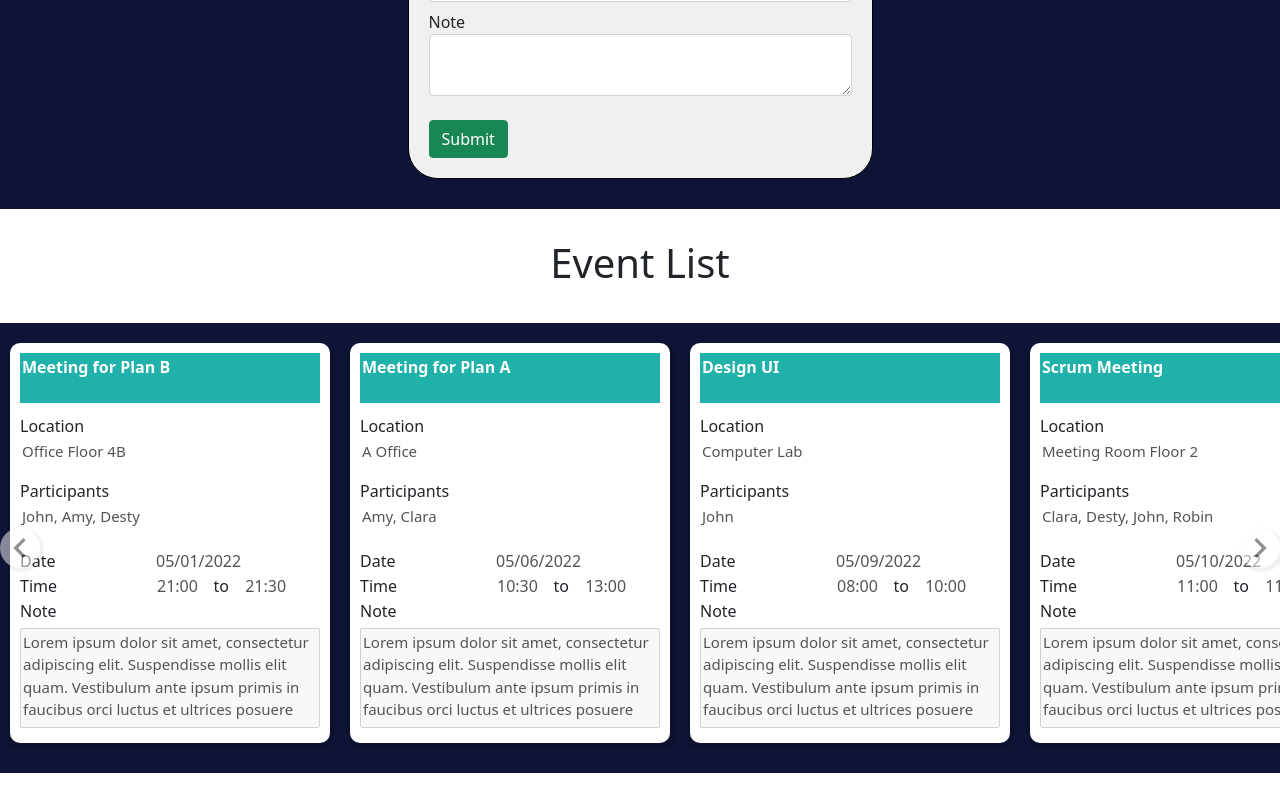
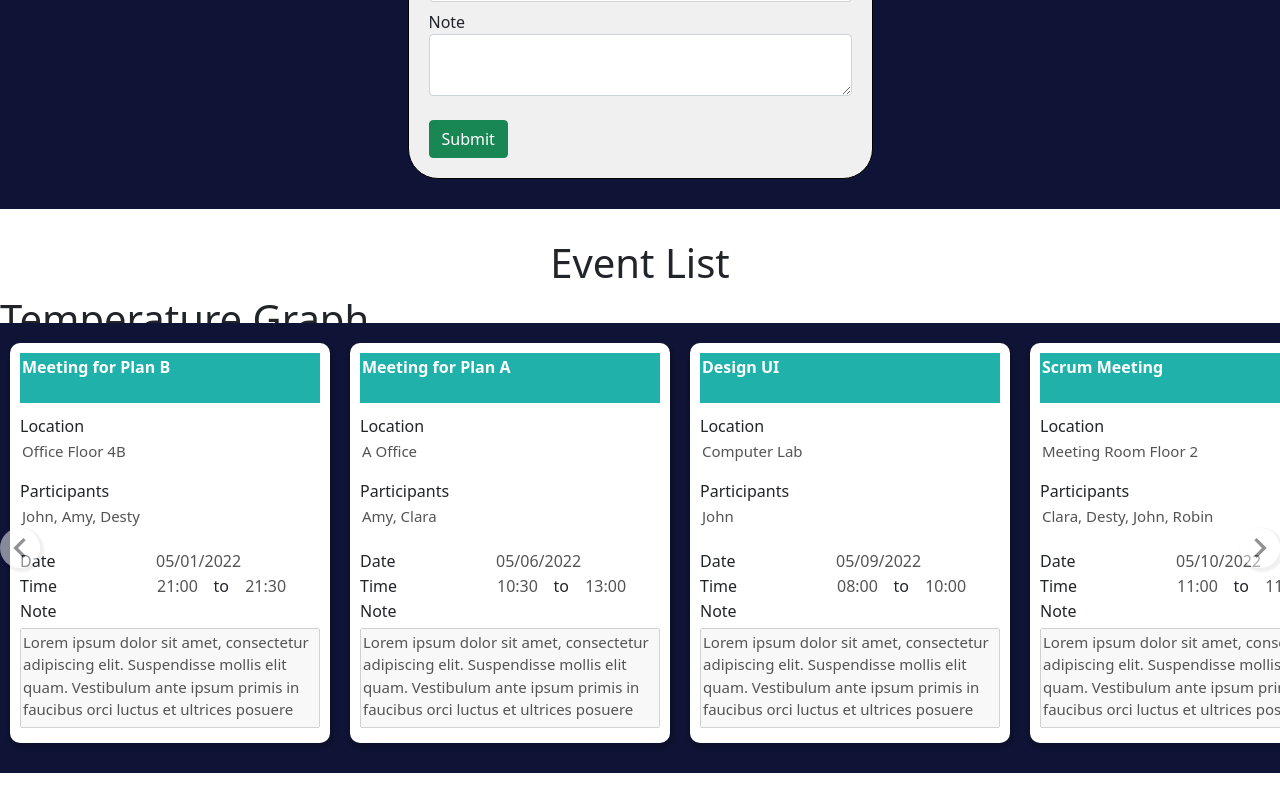
Before and after one commit to jocelyntong9/event, a React (Create React App) app: page / in a window 1280 px wide. Shown: the part 684-1484 px from the top of the page. Built offline with nearby package versions, Linux system fonts and the light colour scheme.

Commit message:
Update App.js

```diff
--- a/src/App.js
+++ b/src/App.js
@@ -1,6 +1,88 @@
 import './App.css';
 import { AddEvent } from './components/AddEvent';
 import Slider from './components/Slider';
+//import { Line } from "react-chartjs-2";
+import "chartjs-plugin-streaming";
+import moment from "moment";
+
+//const Chart = require("react-chartjs-2").Chart;
+
+//const chartColors = {
+ // red: "rgb(255, 99, 132)",
+ // orange: "rgb(255, 159, 64)",
+ // yellow: "rgb(255, 205, 86)",
+ // green: "rgb(75, 192, 192)",
+ // blue: "rgb(54, 162, 235)",
+//  purple: "rgb(153, 102, 255)",
+//  grey: "rgb(201, 203, 207)"
+//};
+
+//const color = Chart.helpers.color;
+//const data = {
+ // datasets: [
+ //   {
+ //     label: "Temperature",
+ //     backgroundColor: color(chartColors.blue)
+ //       .alpha(0.5)
+ //       .rgbString(),
+ //     borderColor: chartColors.blue,
+ //     fill: false,
+//      lineTension: 0,
+ //     borderDash: [0],
+//      data: []
+//   }
+//  ]
+//};
+
+//const options = {
+ // elements: {
+  //  line: {
+    //  tension: 0.5
+   // }
+ // },
+ // scales: {
+  //  xAxes: [
+   //   {
+     //   type: "realtime",
+     //   distribution: "linear",
+     //   realtime: {
+     //     onRefresh: function(chart) {
+     //       chart.data.datasets[0].data.push({
+     //         x: moment(),
+     //         y: Math.random() *(35 - 20) + 20
+     //       });
+     //     },
+     //     delay: 0,
+     //     time: {
+     //       displayFormat: "h:mm"
+     //     }
+     //   },
+     //   ticks: {
+     //     displayFormats: 0,
+     //     maxRotation: 0,
+      //    minRotation: 0,
+      //    stepSize: 1,
+      //    maxTicksLimit: 30,
+      //    minUnit: "second",
+      //    source: "auto",
+      //    autoSkip: true,
+      //    callback: function(value) {
+      //      return moment(value, "HH:mm:ss").format("mm:ss");
+      //    }
+      //  }
+     // }
+   // ],
+   // yAxes: [
+   //   {
+   //     ticks: {
+   //       beginAtZero: true,
+   //       max: 40
+   //     }
+   //   }
+   // ]
+ // }
+//};
+//<Line data={data} options={options} />
 
 function App() {
   return (
@@ -23,7 +105,11 @@ function App() {
       <div id="body">
         <Slider/>
       </div>
+      <div id="graph">
+        <h1>Temperature Graph</h1>
+      </div>
     </div>
+
   );
 }
 
```
